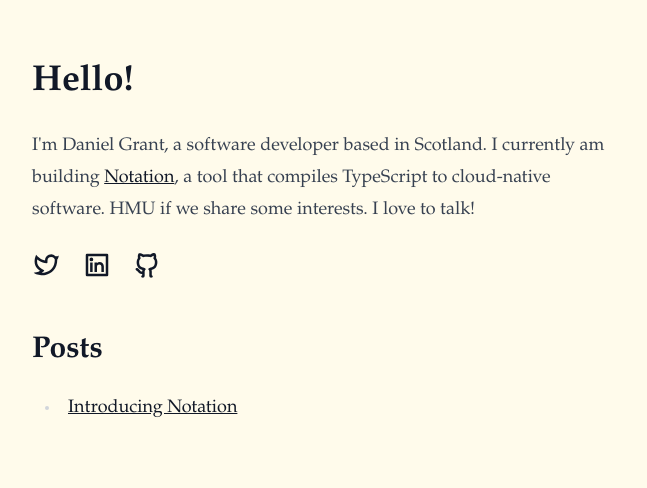
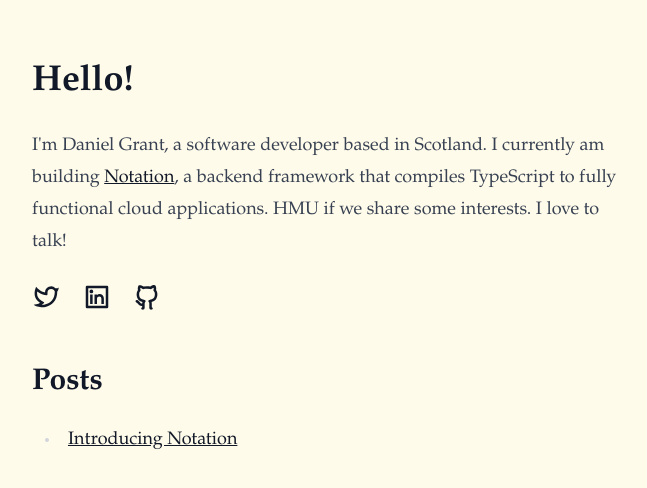
Before and after one commit to djgrant/danielgrant.co, a Next.js app: page / in a window 1280 px wide. Shown: the top 488 px of the page, without its empty margins (256-903 px from the left). Built offline with nearby package versions, Linux system fonts and the light colour scheme.

Commit message:
Set twitter card tags

```diff
--- a/app/posts/[slug]/page.tsx
+++ b/app/posts/[slug]/page.tsx
@@ -20,6 +20,10 @@ export async function generateMetadata({ params }: Props) {
       url: `/posts/${post.slug}`,
       type: "website",
     },
+    twitter: {
+      card: "summary_large_image",
+      creator: "@djgrant_",
+    },
   };
 }
 
--- a/components/intro.tsx
+++ b/components/intro.tsx
@@ -6,9 +6,9 @@ export function Intro() {
       <h1>Hello!</h1>
       <p>
         I'm Daniel Grant, a software developer based in Scotland. I currently am
-        building <a href="https://notation.dev">Notation</a>, a tool that
-        compiles TypeScript to cloud-native software. HMU if we share some
-        interests. I love to talk!
+        building <a href="https://notation.dev">Notation</a>, a backend
+        framework that compiles TypeScript to fully functional cloud
+        applications. HMU if we share some interests. I love to talk!
       </p>
       <SocialIcons />
     </div>
```
